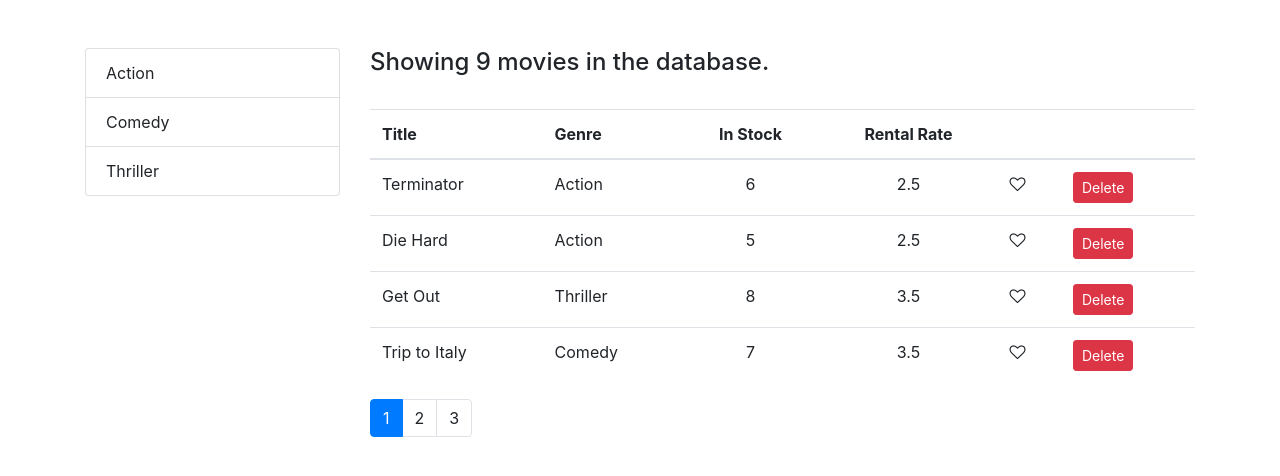
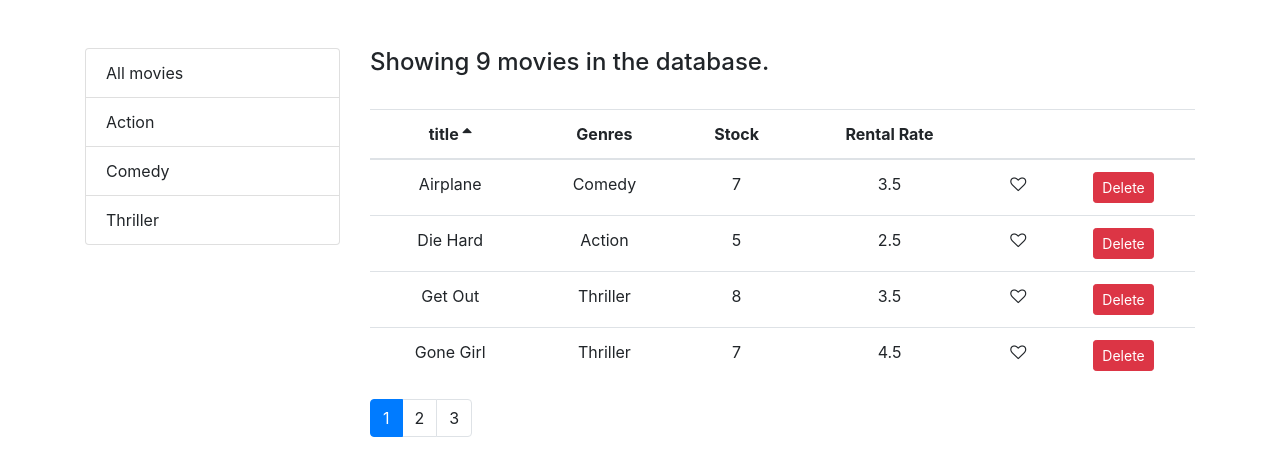
Before and after one commit to aofwittawat/Vidly-Project, a React (Create React App) app: page / in a window 1280 px wide. Shown: the top 476 px of the page. Built offline with nearby package versions, Linux system fonts and the light colour scheme.

Commit message:
finish Table part

```diff
--- a/src/components/Genres.jsx
+++ b/src/components/Genres.jsx
@@ -6,7 +6,7 @@
     <ul className="list-group">
       {items.map((item) => (
         <li
-          key={item[valueProperty]}
+          key={item[valueProperty] || item[textProperty]}
           className={ item === selectedGenres ? "list-group-item active" : "list-group-item"}
           onClick={() => onSelectedGenres(item)}
         >
@@ -16,6 +16,7 @@
     </ul>
   );
 };
+// การทำ Default จะได้ง่ายต่อการจัดการ โดยไม่ต้องไปยุ่งกับ code ด้านบน ในกรณี ที่ API เราเปลี่ยนชื่อ property
 Genres.defaultProps = {
   textProperty: "name",
   valueProperty: "_id",
--- /dev/null
+++ b/src/components/MovieTable.jsx
@@ -0,0 +1,41 @@
+import React, { Component } from "react";
+import Like from "./common/Like";
+import Table from "./common/Table";
+
+export default class MovieTable extends Component {
+  columns = [
+    { path: "title", label: "title" },
+    { path: "genre.name", label: "Genres" },
+    { path: "numberInStock", label: "Stock" },
+    { path: "dailyRentalRate", label: "Rental Rate" },
+    {
+      key: "like",
+      content: (movie) => (
+        <Like liked={movie.liked} onClick={() => this.props.onLike(movie)} />
+      ),
+    },
+    {
+      key: "deleteButton",
+      content: (movie) => (
+        <button
+          className="btn btn-danger btn-sm"
+          onClick={() => this.props.onDelete(movie)}
+        >
+          Delete
+        </button>
+      ),
+    },
+  ];
+
+  render() {
+    const { movies, onSort, sortColumn } = this.props;
+    return (
+      <Table
+        columns={this.columns}
+        data={movies}
+        onSort={onSort}
+        sortColumn={sortColumn}
+      />
+    );
+  }
+}
--- a/src/components/Movies.jsx
+++ b/src/components/Movies.jsx
@@ -1,7 +1,8 @@
 import React, { Component } from "react";
+import _ from 'lodash'
 import { getMovies } from "../services/fakeMovieService";
 import { getGenres } from "../services/fakeGenreService";
-import Like from "./common/Like";
+import MovieTable from "./MovieTable";
 import Pagination from "./common/Pagination";
 import { paginate } from "../utils/paginate";
 import Genres from "./Genres";
@@ -10,11 +11,16 @@
   state = {
     movies: [], // ไปดึงค่ามาจาก ComponentDidMonth เพื่อหาจำนวนหมวด
     genres: [], // ไปดึงค่ามาจาก ComponentDidMonth เพื่อหาจำนวนหมวด
-    pageSize: 4,
+    pageSize: 4, // จำนวน Items per page
     currentPage: 1,
+    sortColumn:{path: 'title',order: 'asc'}
   };
+  // use for Hook API to state
   componentDidMount() {
-    this.setState({ movies: getMovies(), genres: getGenres() });
+    const genres = [{ name: "All movies" }, ...getGenres()];
+
+    this.setState({ movies: getMovies(), genres });
+    // console.log(genres);
   }
 
   handleDelete = (movie) => {
@@ -34,16 +40,30 @@
     this.setState({ currentPage: page });
   };
   handleSelectedGenres = (genres) => {
-    this.setState({selectedGenres: genres})
+    this.setState({ selectedGenres: genres, currentPage: 1 });
+    // console.log(genres);
   };
+  handleSorting = sortColumn =>{
+    this.setState({sortColumn})
+  }
 
   render() {
     const count = this.state.movies.length;
-    const { pageSize, currentPage, movies: allmovies, selectedGenres } = this.state;
-    console.log(selectedGenres, allmovies);
+    const {
+      pageSize,
+      currentPage,
+      movies: allmovies,
+      selectedGenres,
+      sortColumn
+    } = this.state;
+    // console.log(selectedGenres, allmovies);
 
-    const filtered = selectedGenres ? allmovies.filter(m => m.genre._id === selectedGenres._id) : allmovies
-    const movies = paginate(filtered, currentPage, pageSize);
+    const filtered =
+      selectedGenres && selectedGenres._id
+        ? allmovies.filter((m) => m.genre._id === selectedGenres._id)
+        : allmovies;
+    const sort = _.orderBy(filtered, [sortColumn.path], [sortColumn.order])
+    const movies = paginate(sort, currentPage, pageSize);
 
     if (count === 0) {
       return <h4>There are no movies</h4>;
@@ -54,42 +74,13 @@
         <div className="col-md-9 order-2">
           <h4>Showing {filtered.length} movies in the database.</h4>
           <br />
-          <table className="table">
-            <thead>
-              <tr>
-                <th>Title</th>
-                <th>Genre</th>
-                <th className="text-center">In Stock</th>
-                <th className="text-center">Rental Rate</th>
-                <th></th>
-                <th></th>
-              </tr>
-            </thead>
-            <tbody>
-              {movies.map((movie) => (
-                <tr key={movie._id}>
-                  <td>{movie.title}</td>
-                  <td>{movie.genre.name}</td>
-                  <td className="text-center">{movie.numberInStock}</td>
-                  <td className="text-center">{movie.dailyRentalRate}</td>
-                  <td>
-                    <Like
-                      liked={movie.liked}
-                      onLike={() => this.handleLikeButton(movie)}
-                    />
-                  </td>
-                  <td>
-                    <button
-                      onClick={() => this.handleDelete(movie)}
-                      className="btn btn-danger btn-sm"
-                    >
-                      Delete
-                    </button>
-                  </td>
-                </tr>
-              ))}
-            </tbody>
-          </table>
+          <MovieTable
+            movies={movies}
+            onLike={this.handleLikeButton}
+            onDelete={this.handleDelete}
+            onSort={this.handleSorting}
+            sortColumn={this.state.sortColumn}
+          />
           <Pagination
             itemsCount={filtered.length}
             pageSize={pageSize}
@@ -101,7 +92,7 @@
           <Genres
             items={this.state.genres}
             onSelectedGenres={this.handleSelectedGenres}
-            selectedGenres ={this.state.selectedGenres}
+            selectedGenres={this.state.selectedGenres}
           />
         </div>
       </div>
--- a/src/components/common/Like.jsx
+++ b/src/components/common/Like.jsx
@@ -6,7 +6,7 @@
         if(!props.liked) classes +="-o"
         // console.log(classes);
         return (
-            <i className={classes} aria-hidden="true" onClick={props.onLike}></i>
+            <i className={classes} aria-hidden="true" onClick={props.onClick}></i>
         )
 }
 
--- a/src/components/common/Pagination.jsx
+++ b/src/components/common/Pagination.jsx
@@ -12,7 +12,7 @@
   if (pageCount === 1) {
     return null;
   }
-//   สร้างจำนวนหน้า โดยทำเป็น array >> [1,2,3,...]
+//   สร้างจำนวนหน้า โดยทำเป็น array >> [1,2,3,...] ที่ +1 เพื่อจะได้รวม end ด้วย ไม่งั้นจะได้ array ที่ไม่รวม end
   const pages = _.range(1, pageCount + 1);
 //   console.log(pages);
   return (
--- /dev/null
+++ b/src/components/common/Table.jsx
@@ -0,0 +1,21 @@
+import React from 'react'
+import TableBody from "./TableBody";
+import TableHeader from "./TableHeader";
+
+const Table = (props) => {
+
+    const { columns,onSort,sortColumn,data } =  props
+
+    return (
+        <table className="table">
+        <TableHeader
+          columns={columns}
+          onSort={onSort}
+          sortColumn={sortColumn}
+        />
+        <TableBody data={data} columns={columns} />
+      </table>
+    )
+}
+
+export default Table
--- /dev/null
+++ b/src/components/common/TableBody.jsx
@@ -0,0 +1,32 @@
+import React, { Component } from "react";
+import _ from "lodash";
+
+export default class TableBody extends Component {
+  renderCell = (item, column) => {
+    if (column.content) return column.content(item);
+
+    return _.get(item, column.path);
+  };
+
+  createKey = (item, column) => {
+    return item._id + (column.path || column.key);
+  };
+
+  render() {
+    const { data, columns } = this.props;
+
+    return (
+      <tbody>
+        {data.map((item) => (
+          <tr key={item._id}>
+            {columns.map((column) => (
+              <td key={this.createKey(item, column)} className="text-center">
+                {this.renderCell(item, column)}
+              </td>
+            ))}
+          </tr>
+        ))}
+      </tbody>
+    );
+  }
+}
--- /dev/null
+++ b/src/components/common/TableHeader.jsx
@@ -0,0 +1,42 @@
+/* eslint-disable react/jsx-no-duplicate-props */
+import React, { Component } from "react";
+
+export default class TableHeader extends Component {
+  raiseSort = (path) => {
+    const sortColumn = { ...this.props.sortColumn };
+    if (sortColumn.path === path)
+      sortColumn.order = sortColumn.order === "asc" ? "desc" : "asc";
+    else {
+      sortColumn.path = path;
+      sortColumn.order = "asc";
+    }
+    this.props.onSort(sortColumn);
+  };
+
+  renderSortIcon = column => {
+    const {sortColumn} = this.props
+    if(column.path !== sortColumn.path) return null // ให้มี icon ขึ้นเฉพาะ path ที่เลือก
+    if(sortColumn.order === 'asc') return <i className="fa fa-sort-asc"></i>
+    return <i className="fa fa-sort-desc"></i>
+  }
+
+  render() {
+    return (
+      <thead>
+        <tr>
+          {this.props.columns.map((column) => (
+            <th
+              key={column.label || column.key}
+              style={{ cursor: "pointer" }}
+              onClick={() => this.raiseSort(column.path)}
+              style ={{cursor:'pointer'}}
+              className="text-center"
+            >
+              {column.label} {this.renderSortIcon(column)}
+            </th>
+          ))}
+        </tr>
+      </thead>
+    );
+  }
+}
--- a/src/utils/paginate.js
+++ b/src/utils/paginate.js
@@ -1,10 +1,11 @@
 import _ from 'lodash';
 
-// เป็น function ไว้ตัดเพื่อสร้าง array ของ movie ใหม่ตามหน้าที่ต้องการ
+// เป็น function ไว้ตัดเพื่อสร้าง array ของ movie ตามหน้าที่ต้องการ ที่จะต้องให้แสดงใน 1 หน้า
 
-export const paginate = (items, pageNumber, PageSize) => {
+export const paginate = (allMovies, pageNumber, PageSize) => {
+    // หา index ที่เริ่มตัด
     const startIndex = (pageNumber-1) * PageSize
     // console.log(startIndex);
-    return _(items).slice(startIndex).take(PageSize).value()
+    return _(allMovies).slice(startIndex).take(PageSize).value() // จะได้ array ที่ถูกตัดเพื่อแสดงได้หน้านั้นๆ
 
 }
```
